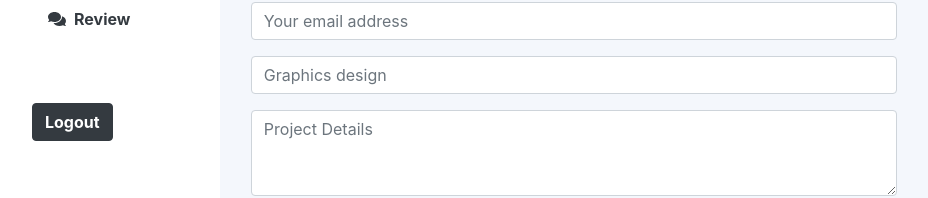
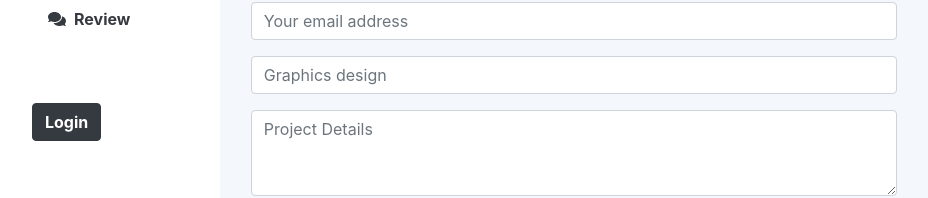
Before and after one commit to BasitAbdul1712/Creative-agency-client-site, a React (Create React App) app: page /Order in a window 1280 px wide. Shown: the part 212-410 px from the top of the page, without its empty margins (46-974 px from the left). Built offline with nearby package versions, Linux system fonts and the light colour scheme; no server answers.

Commit message:
side bar edited

```diff
--- a/src/components/DashBoard/Dashboard/Sidebar/Sidebar.js
+++ b/src/components/DashBoard/Dashboard/Sidebar/Sidebar.js
@@ -54,9 +54,17 @@ const Sidebar = () => {
                             <span className="mr-2"><FontAwesomeIcon icon={faComments}></FontAwesomeIcon></span>Review</Link>
                     </div>
                 </div>}
+                {
+                    loggedInUser.isSignedIn?
+
                 <div className="mt-5 pt-3">
-                    <Link onclick = {() => setLoggedInUser({})} className=" btn btn-dark font-weight-bold text-white" to = "/">Logout</Link>
+                    <Link onClick = {() => setLoggedInUser({})} className=" btn btn-dark font-weight-bold text-white" to = "/">Logout</Link>
                  </div>
+                 :
+                 <div className="mt-5 pt-3">
+                 <Link  className=" btn btn-dark font-weight-bold text-white" to = "/">Login</Link>
+              </div>
+                 }
         </div>
     );
 };
--- a/src/components/DashBoard/User/OrderList/OrderList.js
+++ b/src/components/DashBoard/User/OrderList/OrderList.js
@@ -31,7 +31,7 @@ const OrderList = () => {
                     {
                         orders.length === 0 &&  <div>
                             <CircularProgress disableShrink />
-                        <h5>You have no orders</h5>
+                            <h5>You have no orders</h5>
                         </div>
                     }
                     <div style={{ backgroundColor: '#F4F7FC', height: '85vh'}} className="mt-3  pt-3 row">
```
Also changed, not shown: src/components/DashBoard/Admin/ServiceList/ServiceList.js (+4 -4 lines).
